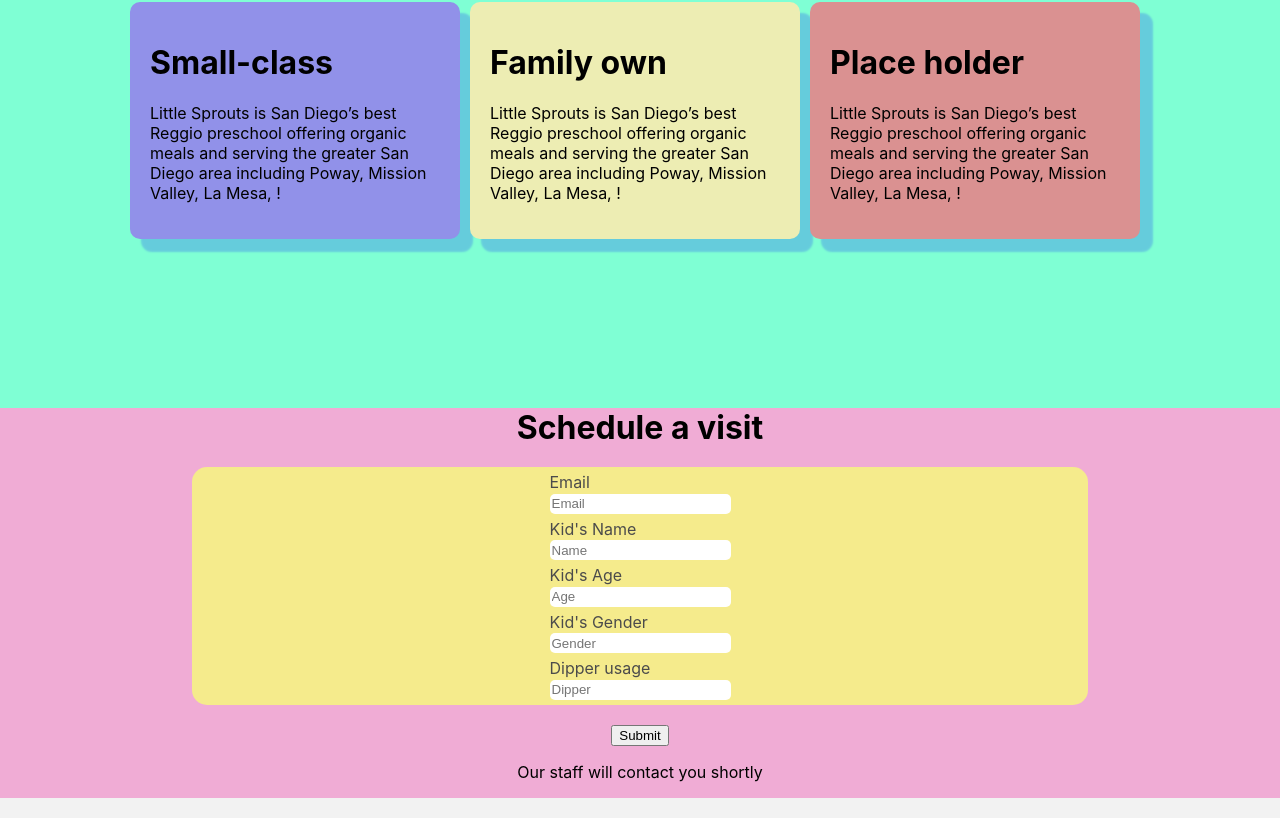
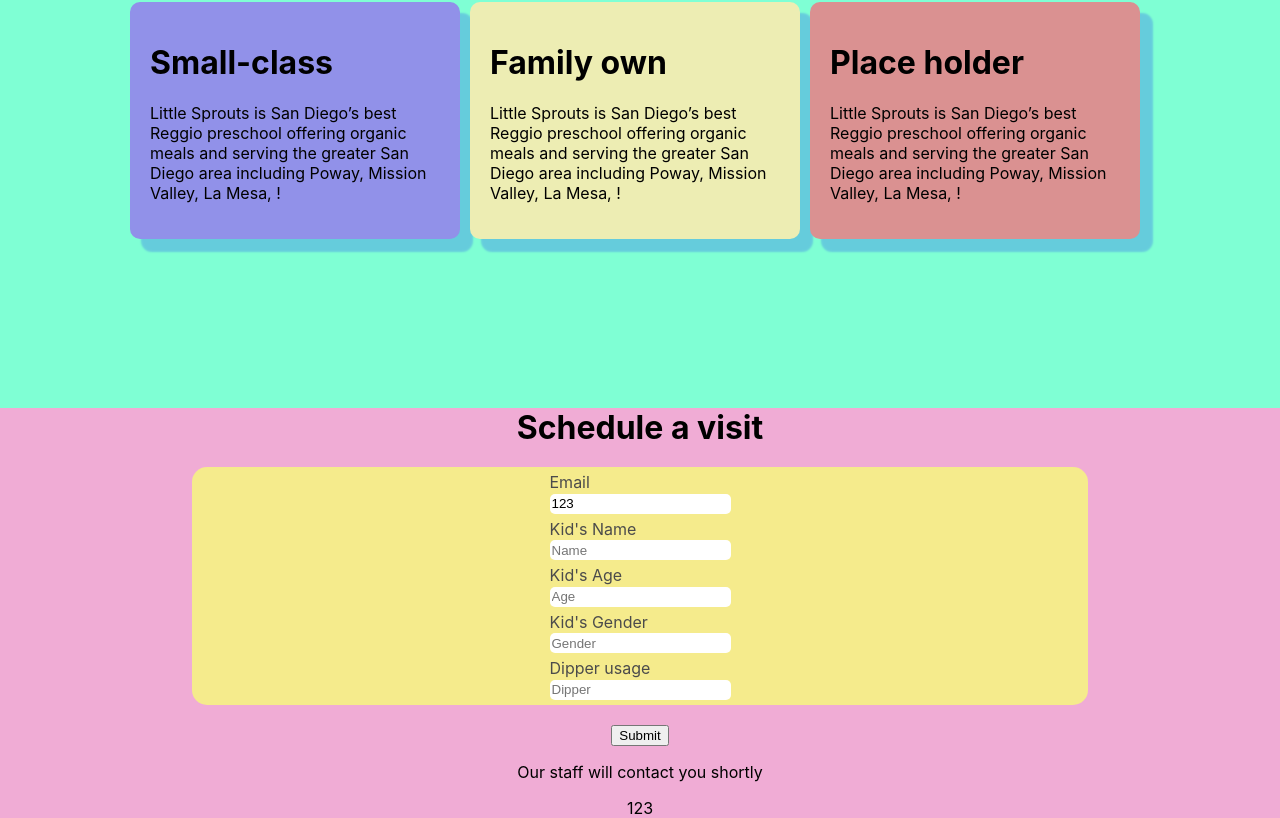
Before and after one commit to PenguineZhang/rainbow-childcare-website, a React (Create React App) app: page / in a window 1280 px wide. Shown: the part 1052-1870 px from the top of the page. Built offline with nearby package versions, Linux system fonts and the light colour scheme.

Commit message:
update the user info into usestate

```diff
--- a/src/components/Queue/index.js
+++ b/src/components/Queue/index.js
@@ -2,13 +2,22 @@
 import "./index.scss";
 
 const Queue = () => {
-  const [userInfo, setUserInfo] = useState({
-    email: "",
-    name: "",
-    age: "",
-    gender: "",
-    dipper: false,
-  });
+  const [userInfo, setUserInfo] = useState([
+    {
+      email: "123",
+      name: "",
+      age: "",
+      gender: "",
+      dipper: "",
+    },
+  ]);
+
+  const handleUpdateItem = (e, item) => {
+    const newInfo = [...userInfo];
+    newInfo[0][item] = e.target.value;
+    console.log(newInfo);
+    // setUserInfo(newInfo);
+  };
 
   return (
     <div className='queueContainer'>
@@ -18,41 +27,67 @@
         <div className='userInfoContainer'>
           <div className='wrapper'>
             <div className='title'>Email</div>
-            <input type='text' placeholder='Email' />
+            <input
+              type='text'
+              placeholder='Email'
+              value={userInfo[0].email}
+              onChange={(e) => handleUpdateItem(e, "email")}
+            />
           </div>
         </div>
 
         <div className='userInfoContainer'>
           <div className='wrapper'>
             <div className='title'>Kid's Name</div>
-            <input type='text' placeholder='Name' />
+            <input
+              type='text'
+              placeholder='Name'
+              value={userInfo[0].name}
+              onChange={(e) => handleUpdateItem(e, "name")}
+            />
           </div>
         </div>
 
         <div className='userInfoContainer'>
           <div className='wrapper'>
             <div className='title'>Kid's Age</div>
-            <input type='text' placeholder='Age' />
+            <input
+              type='text'
+              placeholder='Age'
+              value={userInfo[0].age}
+              onChange={(e) => handleUpdateItem(e, "age")}
+            />
           </div>
         </div>
 
         <div className='userInfoContainer'>
           <div className='wrapper'>
             <div className='title'>Kid's Gender</div>
-            <input type='text' placeholder='Gender' />
+            <input
+              type='text'
+              placeholder='Gender'
+              value={userInfo[0].gender}
+              onChange={(e) => handleUpdateItem(e, "gender")}
+            />
           </div>
         </div>
 
         <div className='userInfoContainer'>
           <div className='wrapper'>
             <div className='title'>Dipper usage</div>
-            <input type='dropdown' placeholder='Dipper' />
+            <input
+              type='dropdown'
+              placeholder='Dipper'
+              value={userInfo[0].dipper}
+              onChange={(e) => handleUpdateItem(e, "dipper")}
+            />
           </div>
         </div>
       </form>
 
       <button className='submitForm'>Submit</button>
       <p>Our staff will contact you shortly</p>
+      <div>{userInfo[0].email}</div>
     </div>
   );
 };
```
